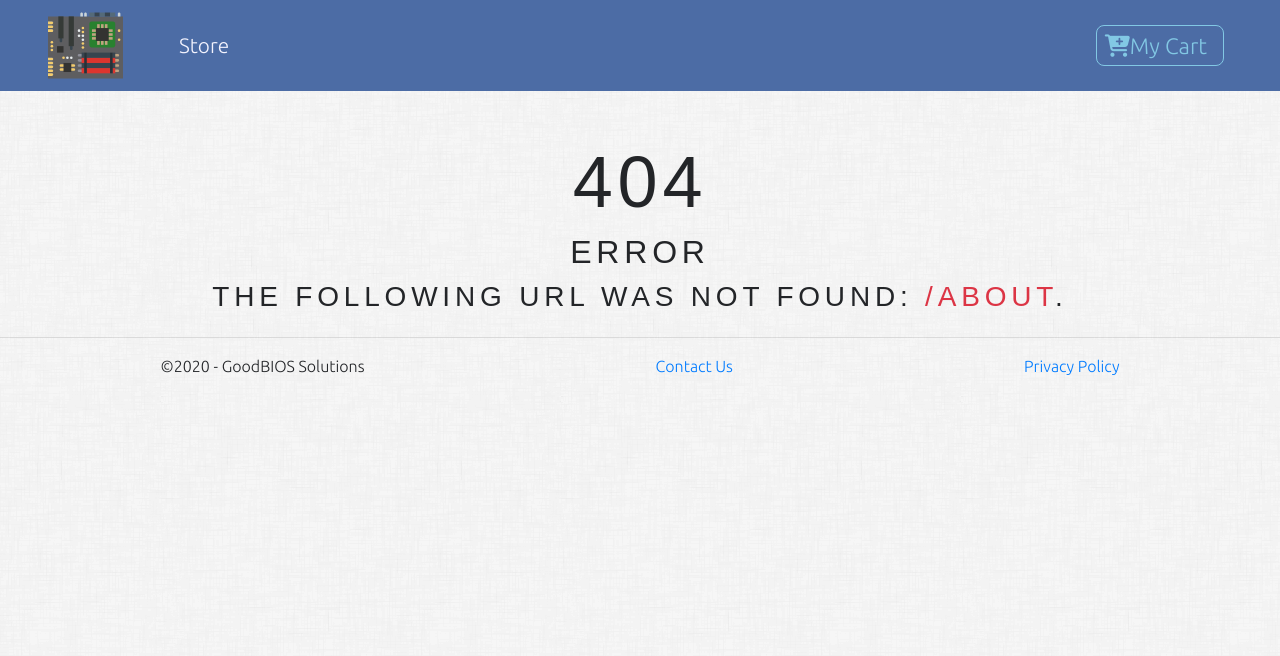
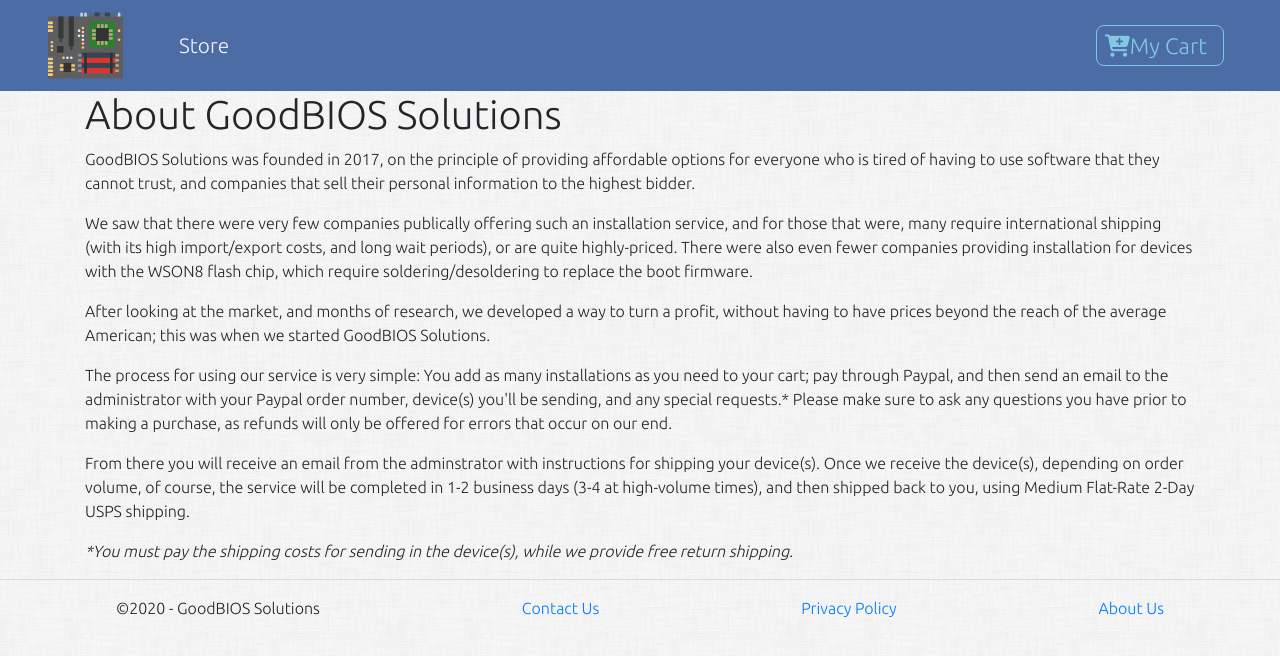
Before and after one commit to esmith1412/goodbios-solutions-store, a React (Create React App) app: page /about in a window 1280 px wide. Before the commit this address had no page. Shown: the top 656 px of the page. Built offline with nearby package versions, Linux system fonts and the light colour scheme; a web font is replaced by a local one.

Commit message:
Added About Us page to site

```diff
--- a/src/App.js
+++ b/src/App.js
@@ -10,6 +10,7 @@
 import Default from './components/Default'
 import Modal from './components/Modal'
 import Policy from './components/Policy'
+import About from './components/About'
 
 
 class App extends Component {
@@ -22,6 +23,7 @@
           <Route exact path="/details" component={ Details } />
           <Route exact path="/cart" component={ Cart } />
           <Route exact path="/policy" component={ Policy} />
+          <Route exact path="/about" component={ About } />
           <Route component={ Default } />
         </Switch>
         <Footer />
--- /dev/null
+++ b/src/components/About.js
@@ -0,0 +1,22 @@
+import React, { Component } from 'react'
+
+
+export default function About() {
+  return (
+    <article className="container">
+      <h1>About GoodBIOS Solutions</h1>
+
+      <p>GoodBIOS Solutions was founded in 2017, on the principle of providing affordable options for everyone who is tired of having to use software that they cannot trust, and companies that sell their personal information to the highest bidder.</p>
+
+      <p>We saw that there were very few companies publically offering such an installation service, and for those that were, many require international shipping (with its high import/export costs, and long wait periods), or are quite highly-priced. There were also even fewer companies providing installation for devices with the WSON8 flash chip, which require soldering/desoldering to replace the boot firmware.</p>
+
+      <p>After looking at the market, and months of research, we developed a way to turn a profit, without having to have prices beyond the reach of the average American; this was when we started GoodBIOS Solutions.</p>
+
+      <p>The process for using our service is very simple: You add as many installations as you need to your cart; pay through Paypal, and then send an email to the administrator with your Paypal order number, device(s) you'll be sending, and any special requests.* Please make sure to ask any questions you have prior to making a purchase, as refunds will only be offered for errors that occur on our end.</p>
+
+      <p>From there you will receive an email from the adminstrator with instructions for shipping your device(s). Once we receive the device(s), depending on order volume, of course, the service will be completed in 1-2 business days (3-4 at high-volume times), and then shipped back to you, using Medium Flat-Rate 2-Day USPS shipping.</p>
+
+      <i>*You must pay the shipping costs for sending in the device(s), while we provide free return shipping.</i>
+    </article>
+  )
+}
--- a/src/components/Footer.js
+++ b/src/components/Footer.js
@@ -22,6 +22,9 @@
           <Link to="/policy">
             <a href="">Privacy Policy</a>
           </Link>
+          <Link to="/about">
+            <a href="">About Us</a>
+          </Link>
         </footer>
       </React.Fragment>
     )
```
